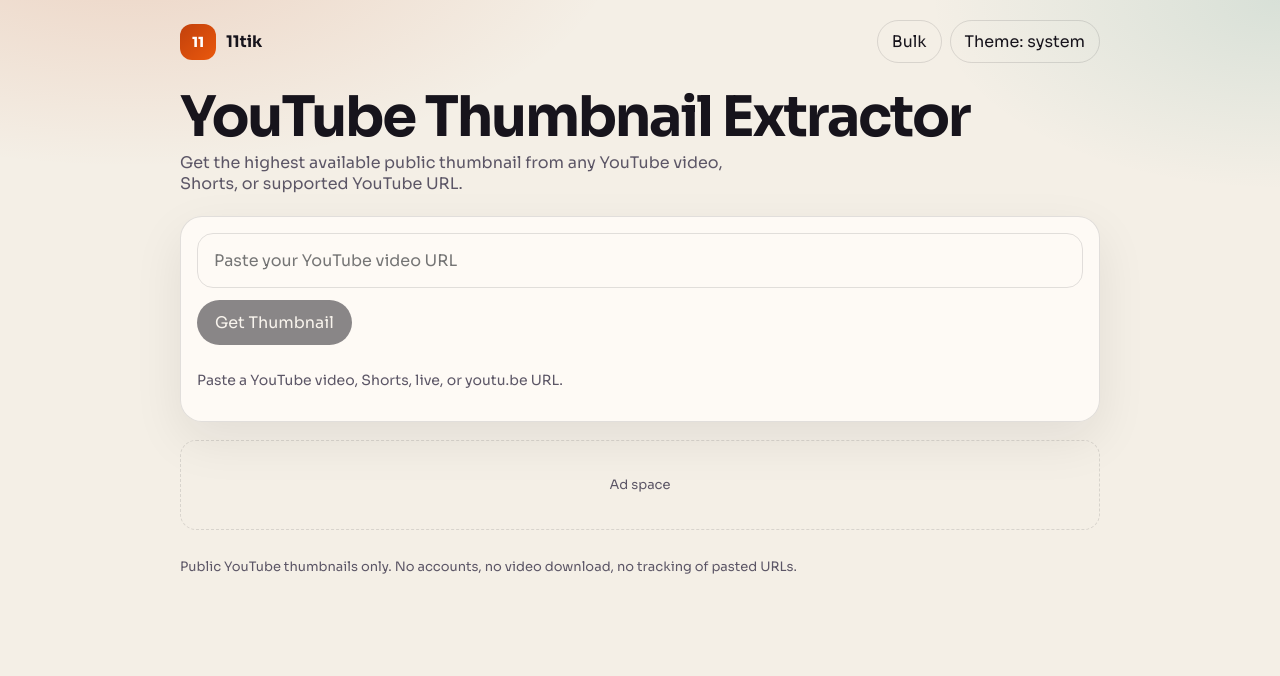
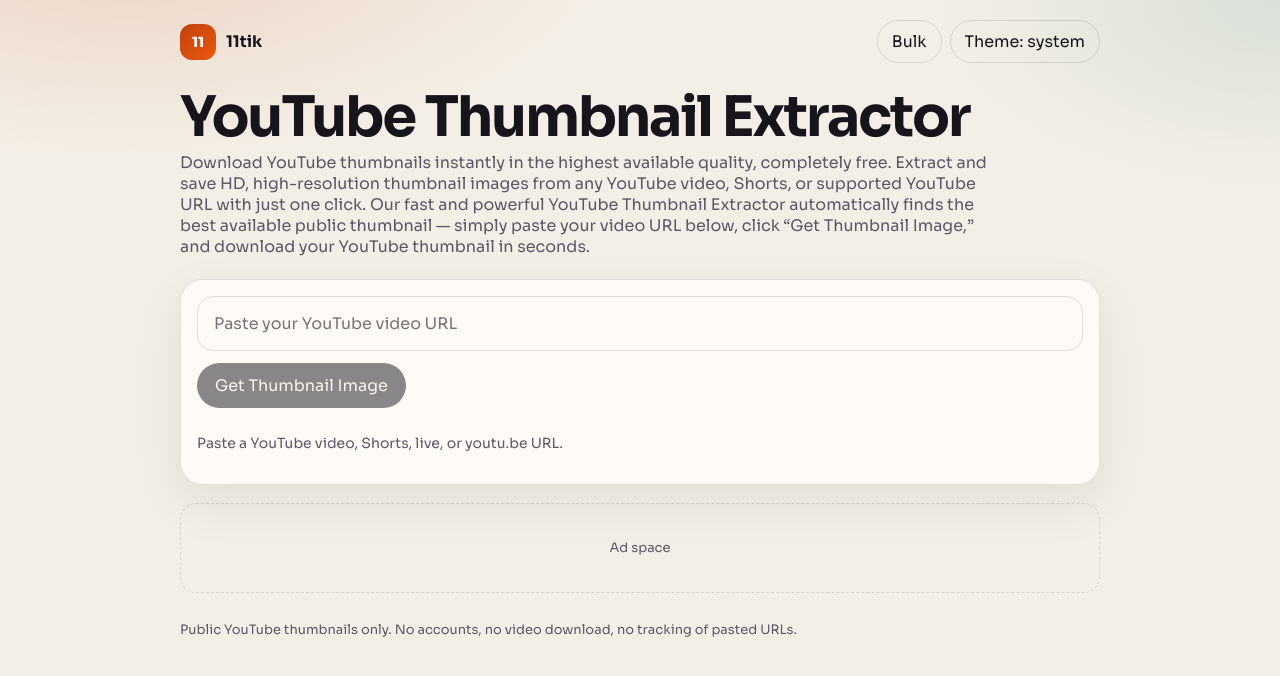
Before and after one commit to jaouahircharifjaouahir-dotcom/web-client, a React (Vite) app: page / in a window 1280 px wide. Shown: the top 676 px of the page. Built offline with nearby package versions, Linux system fonts and the light colour scheme.

Commit message:
Update homepage extractor description and button label.
Replace the short hero line with the free HD thumbnail copy and rename the single extract button to Get Thumbnail Image.

```diff
--- a/src/App.tsx
+++ b/src/App.tsx
@@ -201,7 +201,7 @@ export default function App() {
 
         <section className="yte-hero">
           <h1>YouTube Thumbnail Extractor</h1>
-          <p>Get the highest available public thumbnail from any YouTube video, Shorts, or supported YouTube URL.</p>
+          <p>Download YouTube thumbnails instantly in the highest available quality, completely free. Extract and save HD, high-resolution thumbnail images from any YouTube video, Shorts, or supported YouTube URL with just one click. Our fast and powerful YouTube Thumbnail Extractor automatically finds the best available public thumbnail — simply paste your video URL below, click “Get Thumbnail Image,” and download your YouTube thumbnail in seconds.</p>
         </section>
 
         <section className="yte-panel">
@@ -248,7 +248,7 @@ export default function App() {
             )}
             <div className="yte-row">
               <button className="yte-btn" type="submit" disabled={busy || !input.trim()}>
-                {busy ? "Finding thumbnail…" : bulk ? "Extract all" : "Get Thumbnail"}
+                {busy ? "Finding thumbnail…" : bulk ? "Extract all" : "Get Thumbnail Image"}
               </button>
               {copied ? <span className="yte-hint ok">{copied}</span> : null}
             </div>
--- a/src/index.css
+++ b/src/index.css
@@ -81,7 +81,7 @@ a.yte-brand:focus-visible {
   line-height: 0.95;
   letter-spacing: -0.04em;
 }
-.yte-hero p { margin: 0 0 22px; color: var(--yte-muted); max-width: 46ch; }
+.yte-hero p { margin: 0 0 22px; color: var(--yte-muted); max-width: 68ch; }
 
 .yte-panel {
   background: var(--yte-paper);
```
Also changed, not shown: 2 other files (tests, documents, lock files or other folders).
